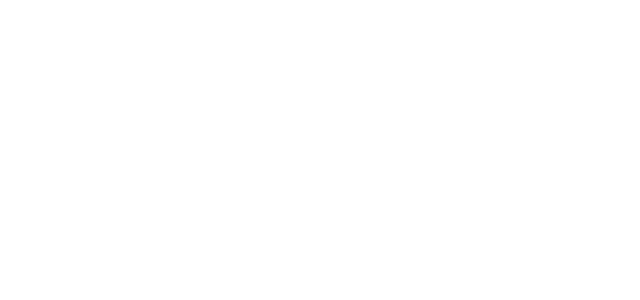
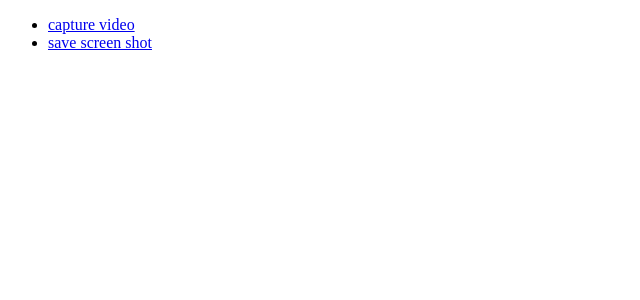
Before and after one commit to oura-hideyoshi/screen-capture-demo, a Next.js app: page / in a window 1280 px wide. Shown: the top 300 px of the page, without its empty margins (0-640 px from the left). Built offline with nearby package versions, Linux system fonts and the light colour scheme.

Commit message:
Refactor _app.tsx to use AppProps and render Analytics and Component

```diff
--- a/src/pages/_app.tsx
+++ b/src/pages/_app.tsx
@@ -1,16 +1,11 @@
 import { Analytics } from '@vercel/analytics/react';
+import type { AppProps } from 'next/app';
 
-export default function RootLayout({
-  children,
-}: {
-  children: React.ReactNode;
-}) {
+export default function MyApp({ Component, pageProps }: AppProps) {
   return (
-    <html lang="en">
-      <body>
-        {children}
-        <Analytics />
-      </body>
-    </html>
+    <>
+      <Analytics />
+      <Component {...pageProps} />
+    </>
   );
 }
```
